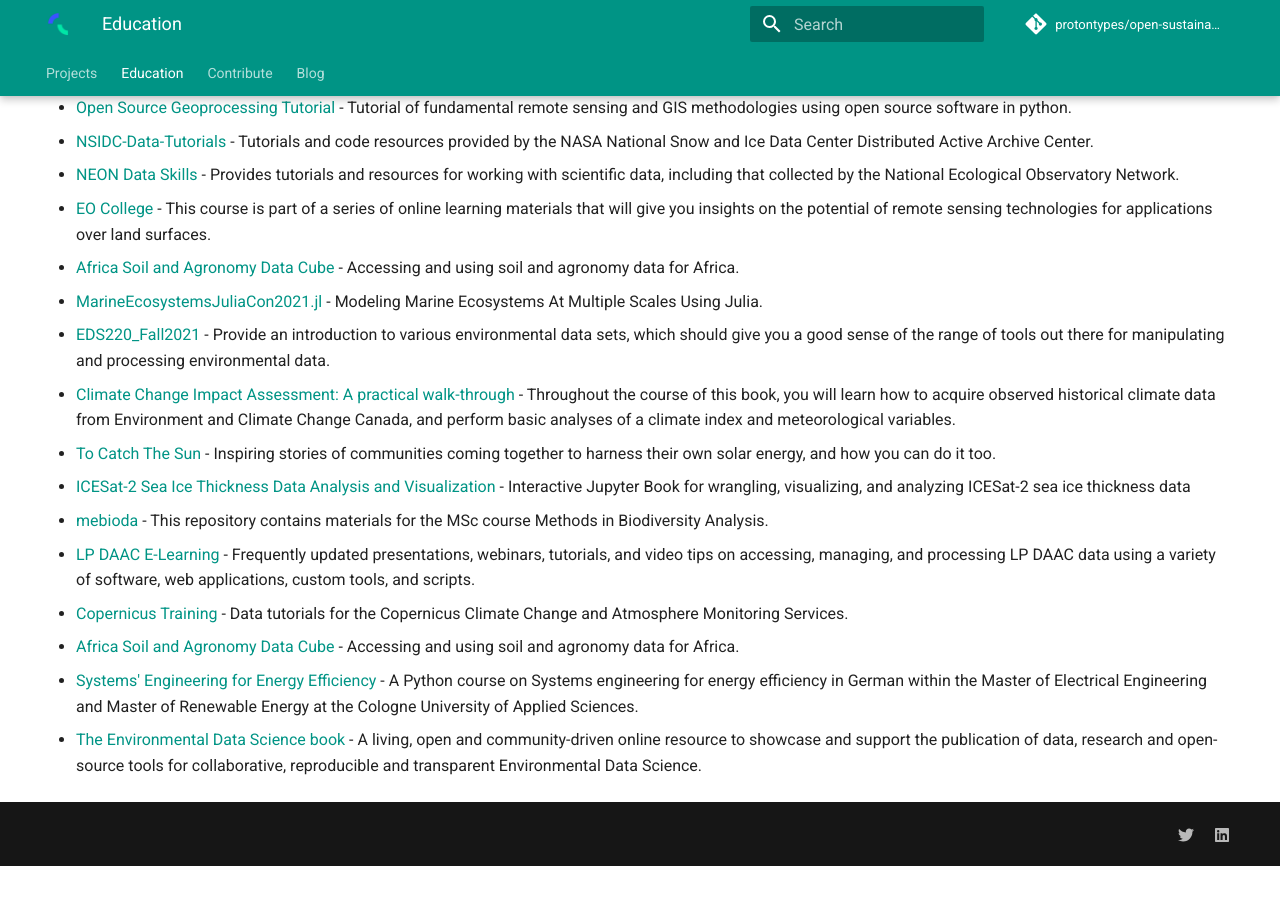
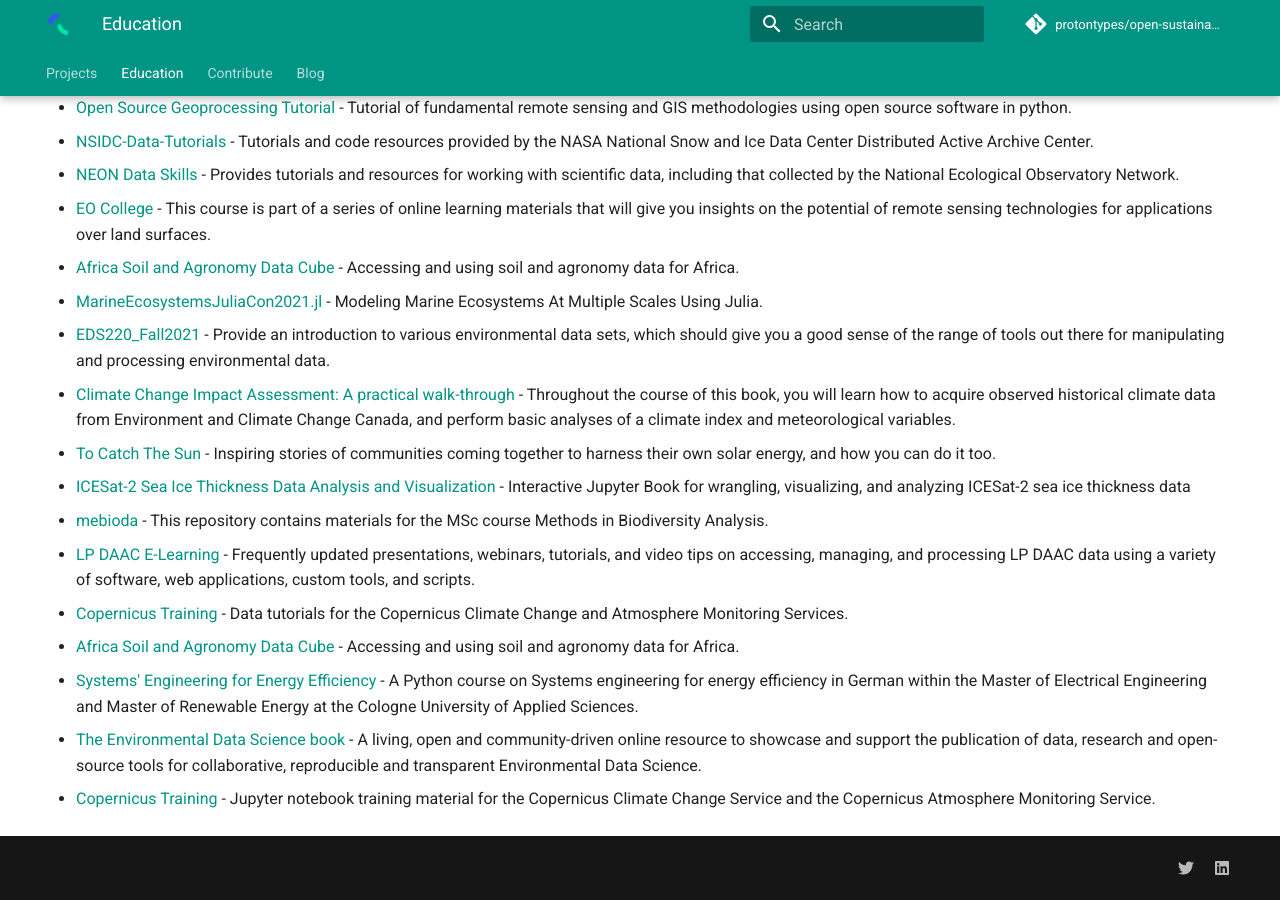
Before and after one commit to protontypes/open-sustainable-technology, an MkDocs documentation site: the page built from docs/education.md, in a window 1280 px wide and 900 px high, scrolled down 1660 px. Built offline with MkDocs 1.6.1 and Material for MkDocs 9.7.7, drawn with Linux system fonts in a browser that asks for light colours; comment, search, counter and statistics services are not loaded; before the commit the page ends 2526 px from its top, so only the background shows below that.

Commit message:
Update education.md
#Jupyter notebook training material for the #Copernicus #Climate Change Service and the Copernicus #Atmosphere Monitoring Service @JuliaWagemann  https://github.com/ecmwf-projects/copernicus-training #python #openscience @CopernicusECMWF #CopernicusAtmosphere

```diff
--- a/docs/education.md
+++ b/docs/education.md
@@ -61,3 +61,4 @@
 - [Africa Soil and Agronomy Data Cube](https://gitlab.com/openlandmap/africa-soil-and-agronomy-data-cube) - Accessing and using soil and agronomy data for Africa.
 - [Systems' Engineering for Energy Efficiency](http://jfmay.gitlab.io/systemtechnik-fuer-energieeffizienz/) - A Python course on Systems engineering for energy efficiency in German within the Master of Electrical Engineering and Master of Renewable Energy at the Cologne University of Applied Sciences.
 - [The Environmental Data Science book](https://github.com/alan-turing-institute/environmental-ds-book) - A living, open and community-driven online resource to showcase and support the publication of data, research and open-source tools for collaborative, reproducible and transparent Environmental Data Science.
+- [Copernicus Training](https://github.com/ecmwf-projects/copernicus-training) - Jupyter notebook training material for the Copernicus Climate Change Service and the Copernicus Atmosphere Monitoring Service.
```
